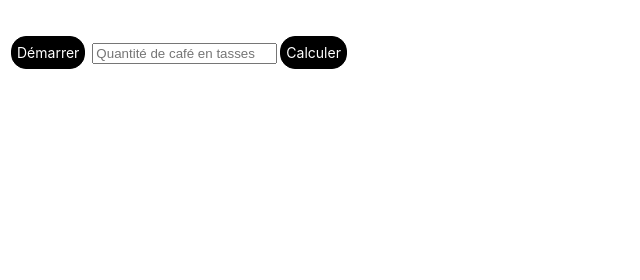
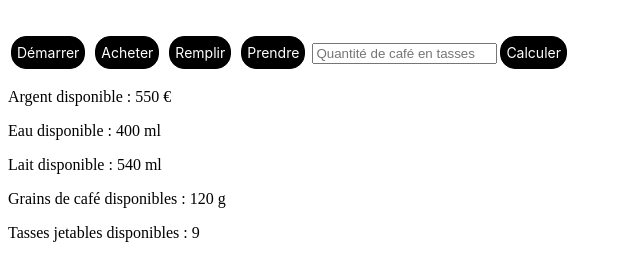
Before and after one commit to riadfrz/Machine_a_cafe, a plain HTML site: page MachineACafe/index.html in a window 1280 px wide. Shown: the part 94-374 px from the top of the page, without its empty margins (0-640 px from the left). Drawn offline with Linux system fonts and the light colour scheme.

Commit message:
Update index.html

```diff
--- a/MachineACafe/index.html
+++ b/MachineACafe/index.html
@@ -11,8 +11,18 @@
 
 <div id="controle">
     <button id="start">Démarrer</button>
+    <button id="buy">Acheter</button>
+    <button id="fill">Remplir</button>
+    <button id="take">Prendre</button>
 </div>
 
+<div id="status">
+    <p>Argent disponible : <span id="money">550 €</span></p>
+    <p>Eau disponible : <span id="water">400 ml</span></p>
+    <p>Lait disponible : <span id="milk">540 ml</span></p>
+    <p>Grains de café disponibles : <span id="coffeeBeans">120 g</span></p>
+    <p>Tasses jetables disponibles : <span id="cups">9</span></p>
+</div>
 
 </body>
 </html>
```
